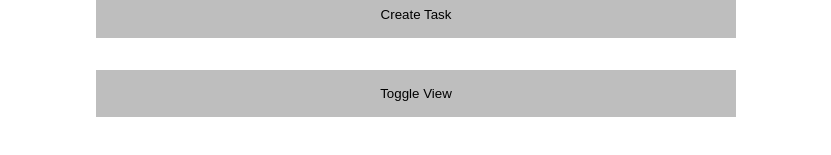
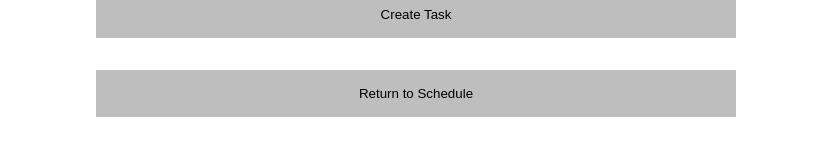
Before and after one commit to kevinconvery/scheduler-app, a React (Create React App) app: page / in a window 1280 px wide. Both pictures are taken after a click on the element 269 px from the left and 156 px from the top of the page. Shown: the part 501-656 px from the top of the page, without its empty margins (224-1055 px from the left). Built offline with nearby package versions, Linux system fonts and the light colour scheme.

Commit message:
edit button name and move div in edit modal into existing conditional render

```diff
--- a/src/components/Modal/CreateModal/CreateModal.js
+++ b/src/components/Modal/CreateModal/CreateModal.js
@@ -173,7 +173,7 @@ const CreateModal = props => {
                 className="modal-btn toggle-modal-view-button"
                 onClick={() => toggleModalView("CREATE")}
               >
-                Toggle View
+                Return to Schedule
               </button>
             </div>
           )}
--- a/src/components/Modal/EditModal/EditModal.js
+++ b/src/components/Modal/EditModal/EditModal.js
@@ -40,7 +40,7 @@ const EditModal = props => {
         className="edit-item-form"
         onSubmit={handleUpdateItemSubmit}
       >
-        <h3>UPDATE/DELETE TASK</h3>
+        <h3>EDIT TASK</h3>
           <div className="form-field">
             <label htmlFor="driver">Driver:</label>
             <select
@@ -179,6 +179,12 @@ const EditModal = props => {
                 onClick={e => handleDeleteTask(e)}>
                 Delete Task
               </button>
+              <button
+                className="modal-btn toggle-modal-view-button"
+                onClick={() => toggleModalView("EDIT")}
+              >
+                Return to Schedule
+              </button>
             </div>
           )}
         </form>
@@ -204,14 +210,6 @@ const EditModal = props => {
           </div>
         </div>
       )}
-      {errorModalVisible || (
-        <button
-          className="modal-btn toggle-modal-view-button"
-          onClick={() => toggleModalView("EDIT")}
-        >
-          Toggle View
-        </button>
-      )}
     </div>
   )
 }
```
